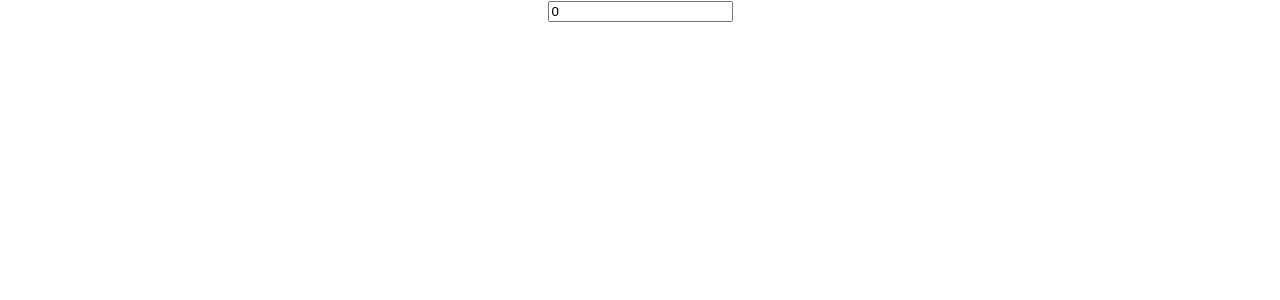
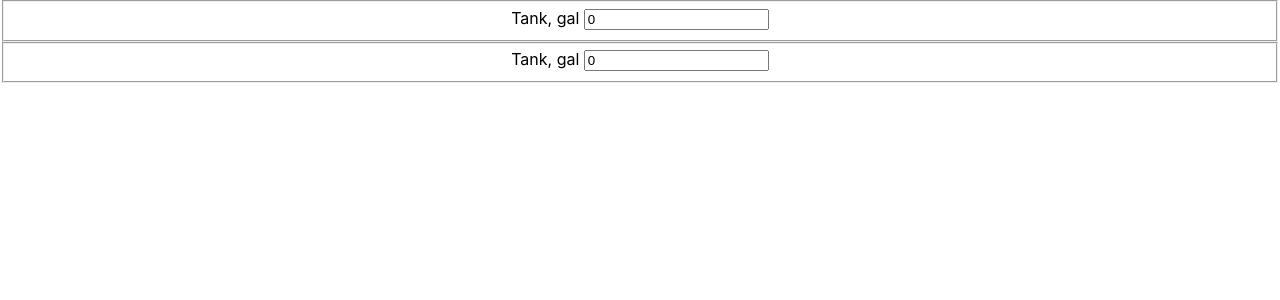
Before and after one commit to VladimirRM/Bogutskiy-distance-react, a React (Create React App) app: page / in a window 1280 px wide. Shown: the top 300 px of the page. Built offline with nearby package versions, Linux system fonts and the light colour scheme.

Commit message:
create input

```diff
--- a/src/App.js
+++ b/src/App.js
@@ -1,20 +1,24 @@
-import React,{useState} from 'react';
-import './App.css';
+import React, { useState } from "react";
+import "./App.css";
 
 function App() {
-const [tank,setTank]= useState(0)
-const [mpg,setMpg]= useState(0)
-const [distance,setDistance]= useState(0)
+  const [tank, setTank] = useState(0);
+  const [mpg, setMpg] = useState(0);
+  const [distance, setDistance] = useState(0);
 
-
-
-const onTankChange = (e)=>{
-    setTank(e.target.value)
-}
+  const onTankChange = (e) => {
+    setTank(e.target.value);
+  };
   return (
     <div className="App">
-      <input value={tank} onChange={onTankChange} name="tank" />
-
+      <fieldset>
+        <label htmlFor="tank"> Tank, gal </label>
+        <input value={tank} onChange={onTankChange} name="tank" type="number" />
+      </fieldset>
+      <fieldset>
+        <label htmlFor="tank"> Tank, gal </label>
+        <input value={tank} onChange={onTankChange} name="tank" type="number" />
+      </fieldset>
     </div>
   );
 }
```
